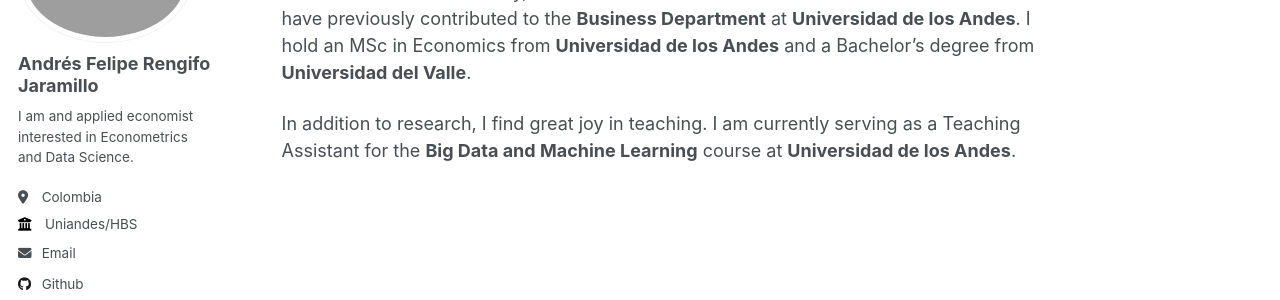
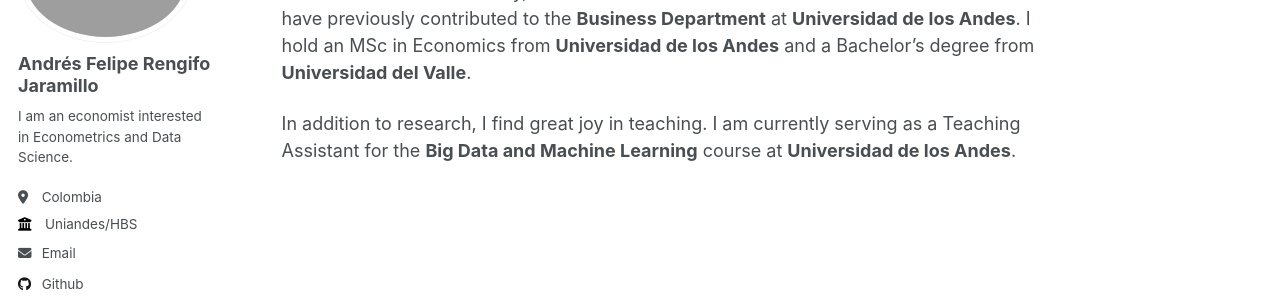
Before and after one commit to RengifoAndres/RengifoAndres.github.io, a Jekyll site: the page built from _pages/about.md, in a window 1280 px wide. Shown: the part 197-497 px from the top of the page. Built offline with Jekyll 4.4.1, drawn with Linux system fonts in a browser that asks for light colours.

Commit message:
Update bio

```diff
--- a/_config.yml
+++ b/_config.yml
@@ -24,7 +24,7 @@ author:
   avatar           : "profile3.jpg"
   name             : "Andrés Felipe Rengifo Jaramillo"
   pronouns         : # example: "she/her"
-  bio              : "I am and applied economist interested in Econometrics and Data Science."
+  bio              : "I am an economist interested in Econometrics and Data Science."
   location         : "Colombia"
   employer         : "Uniandes/HBS"
   uri              : # URL
```
